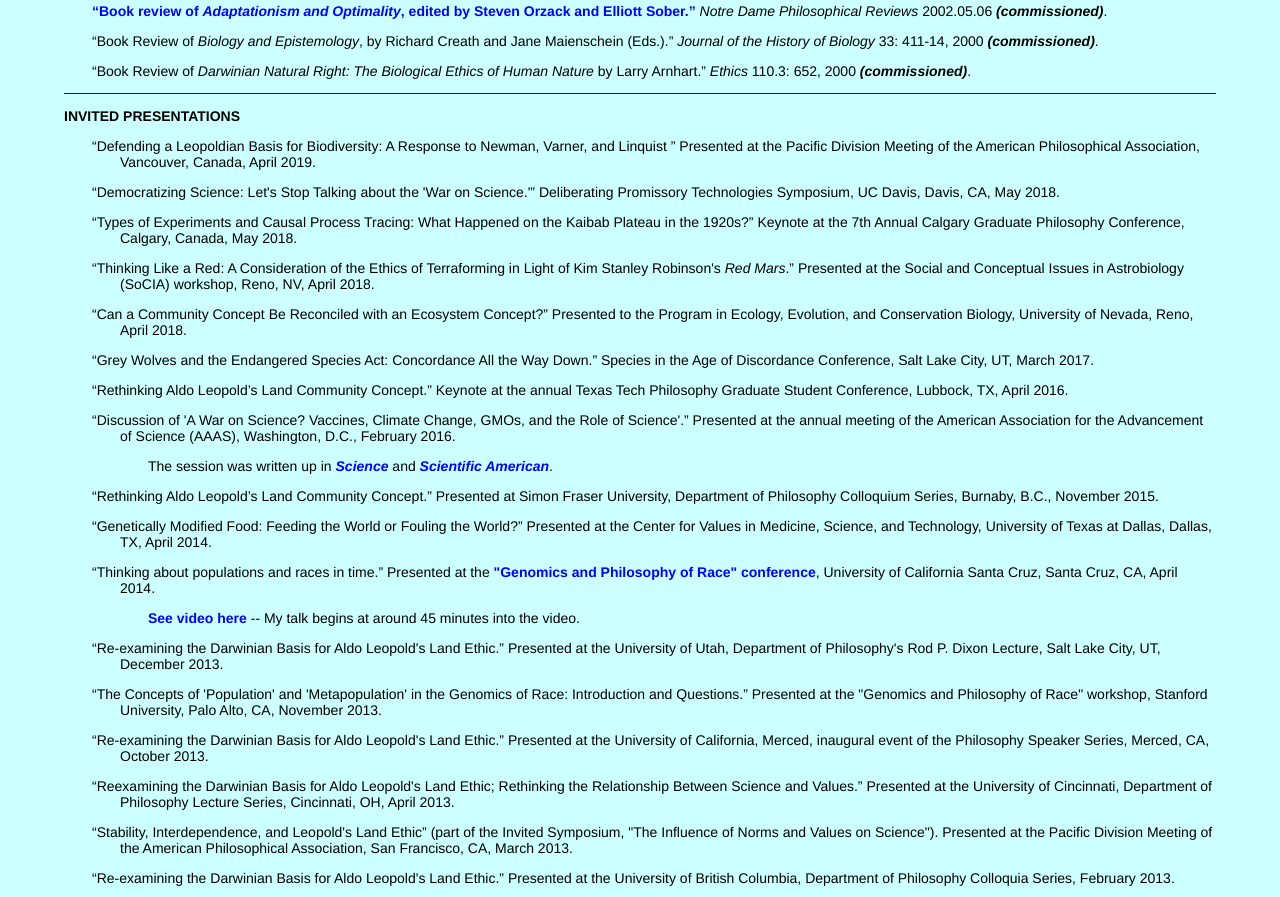
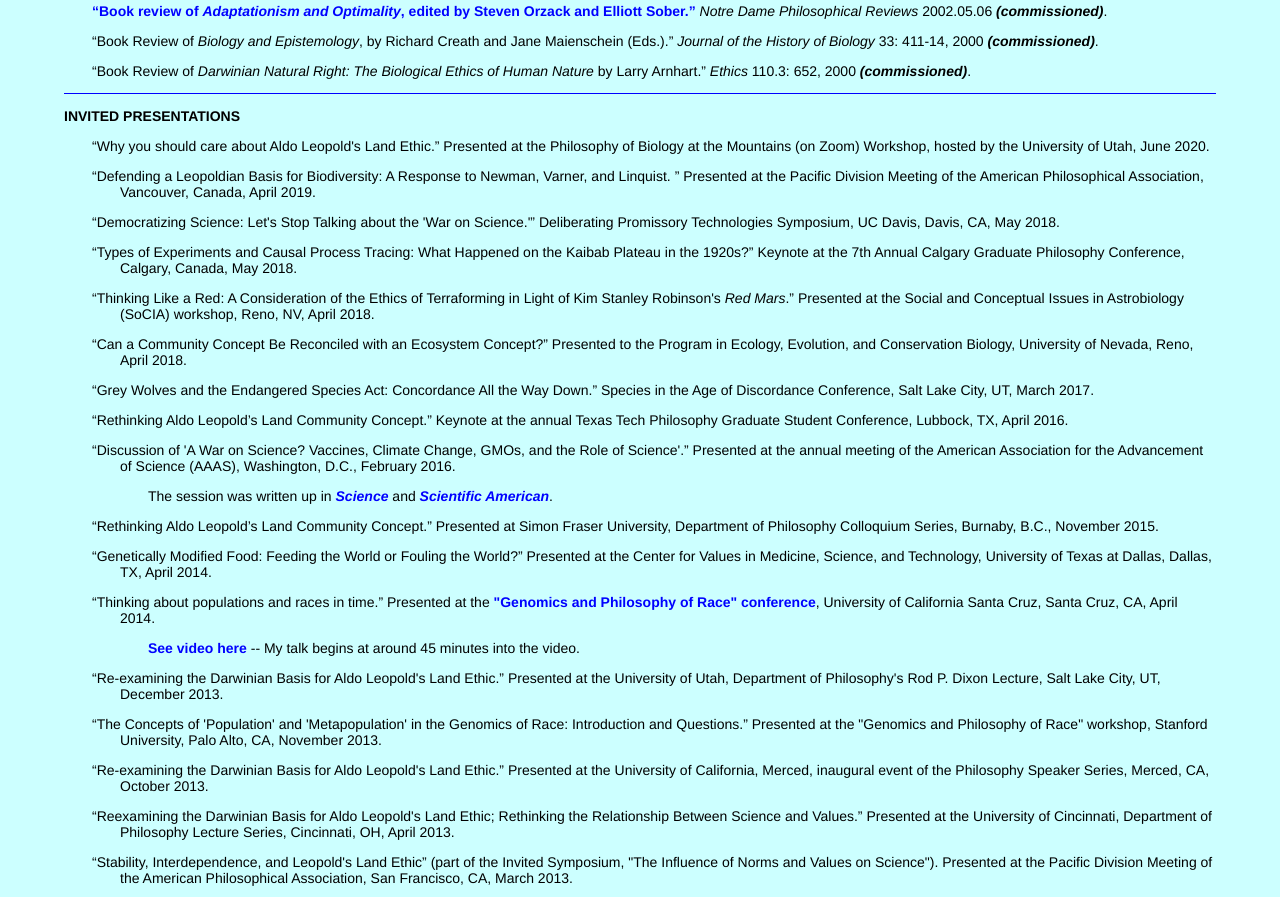
Before and after one commit to rmillstein/rmillstein.github.io, a plain HTML site: page cv.html in a window 1280 px wide. Shown: the part 2768-3665 px from the top of the page. Drawn offline with Linux system fonts and the light colour scheme.

Commit message:
automatic push via script

```diff
--- a/cv.html
+++ b/cv.html
@@ -346,7 +346,11 @@ Millstein, Roberta L. (1996), <A HREF="papers/Millstein1996_omniscient.pdf">&#14
 <DIV class="indent">
 
 <P CLASS="hangingindent">
-&#147;Defending a Leopoldian Basis for Biodiversity: A Response to Newman, Varner, and Linquist
+&#147;Why you should care about Aldo Leopold's Land Ethic.&#148; Presented at the Philosophy of Biology at the Mountains (on Zoom) Workshop, hosted by the University of Utah, June 2020.
+</P>
+
+<P CLASS="hangingindent">
+&#147;Defending a Leopoldian Basis for Biodiversity: A Response to Newman, Varner, and Linquist.
 &#148; Presented at the Pacific Division Meeting of the American Philosophical Association, Vancouver, Canada, April 2019.
 </P>
 
```
